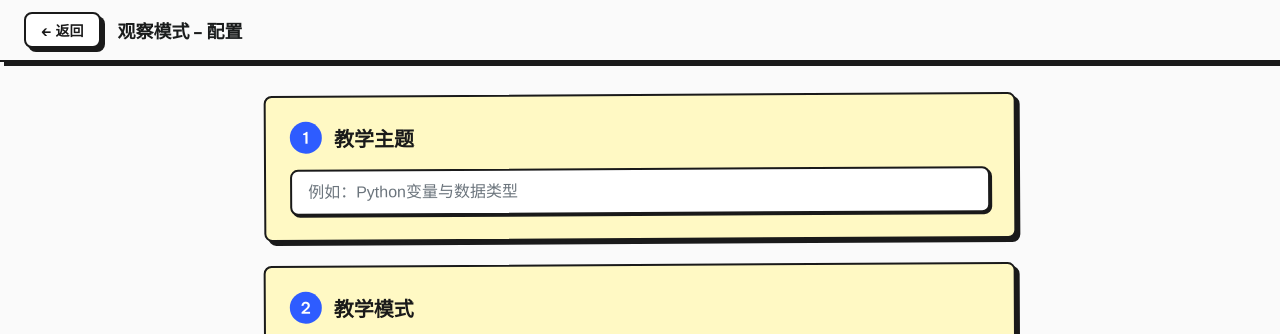
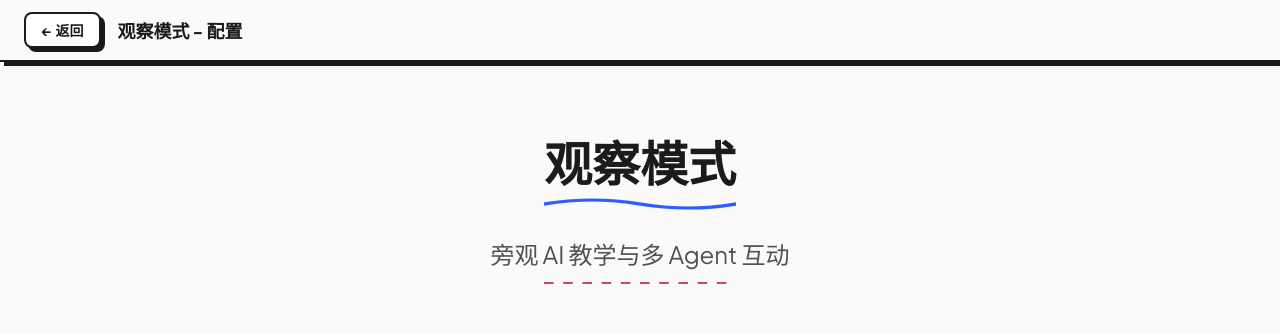
Before and after one commit to PZRvm/teaching-agent, a React (Vite) app in the folder frontend/: page /observation/config in a window 1280 px wide. Shown: the top 334 px of the page. Built offline with nearby package versions, Linux system fonts and the light colour scheme; no server answers.

Commit message:
feat(observation-frontend): 为观察模式配置页面添加 hero section（标题 + 副标题 + 装饰）

```diff
--- a/frontend/src/views/ObservationConfig.tsx
+++ b/frontend/src/views/ObservationConfig.tsx
@@ -67,6 +67,44 @@ export default function ObservationConfig() {
       <PageNav title="观察模式 - 配置" onBack={() => navigate('/')} />
 
       <main className="config-main">
+        {/* Hero Section */}
+        <header className="hero">
+          <h1 className="hero-title">
+            观察模式
+            <svg
+              className="hero-underline"
+              viewBox="0 0 100 20"
+              preserveAspectRatio="none"
+              aria-hidden="true"
+            >
+              <path
+                d="M0 10 Q 25 0, 50 10 T 100 10"
+                fill="transparent"
+                stroke="currentColor"
+                strokeLinecap="round"
+                strokeWidth="4"
+              />
+            </svg>
+          </h1>
+          <p className="hero-subtitle">
+            旁观 AI 教学与多 Agent 互动
+            <svg
+              className="hero-subtitle-line"
+              viewBox="0 0 100 10"
+              preserveAspectRatio="none"
+              aria-hidden="true"
+            >
+              <path
+                d="M0 5 L 100 5"
+                fill="transparent"
+                stroke="currentColor"
+                strokeDasharray="5 5"
+                strokeWidth="2"
+              />
+            </svg>
+          </p>
+        </header>
+
         {error && <div className="error-banner">{error}</div>}
 
         {/* 步骤 1：教学主题 */}
@@ -187,6 +225,49 @@ const Wrapper = styled.div`
     gap: 24px;
   }
 
+  /* ===== Hero Section ===== */
+  .hero {
+    text-align: center;
+    margin-bottom: 48px;
+  }
+
+  .hero-title {
+    position: relative;
+    display: inline-block;
+    font-family: 'Plus Jakarta Sans', system-ui, sans-serif;
+    font-size: 48px;
+    font-weight: 800;
+    margin-bottom: 16px;
+    color: #1a1c1c;
+  }
+
+  .hero-underline {
+    position: absolute;
+    bottom: -16px;
+    left: 0;
+    width: 100%;
+    height: 16px;
+    color: #2e5cff;
+  }
+
+  .hero-subtitle {
+    position: relative;
+    font-family: 'Plus Jakarta Sans', system-ui, sans-serif;
+    font-size: 24px;
+    color: #525252;
+    margin-top: 24px;
+    display: flex;
+    flex-direction: column;
+    align-items: center;
+  }
+
+  .hero-subtitle-line {
+    width: 192px;
+    height: 8px;
+    color: #b7102a;
+    margin-top: 8px;
+  }
+
   .step-card {
     background: #fff9c4;
     border: 2px solid #1a1a1a;
```
